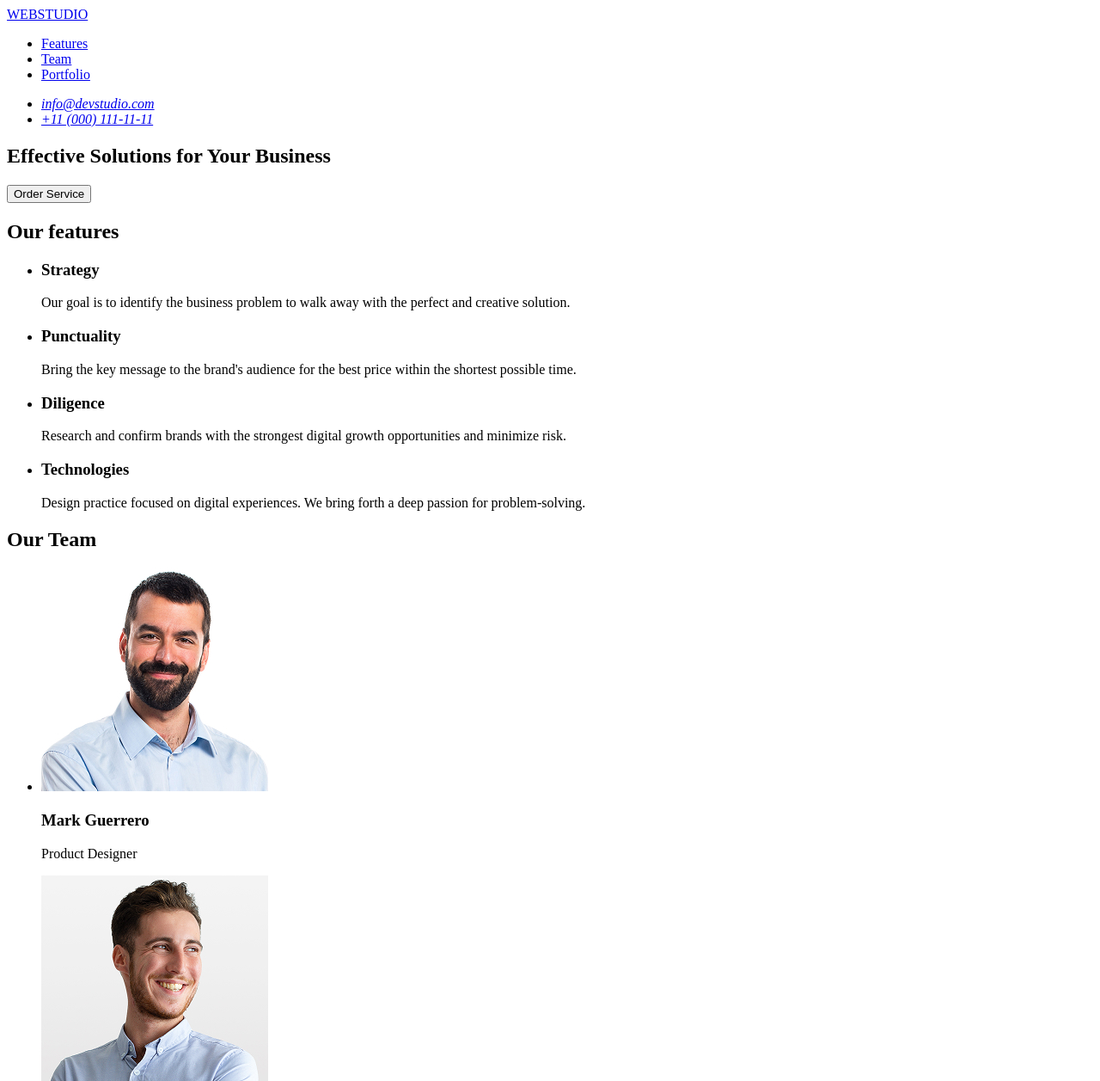
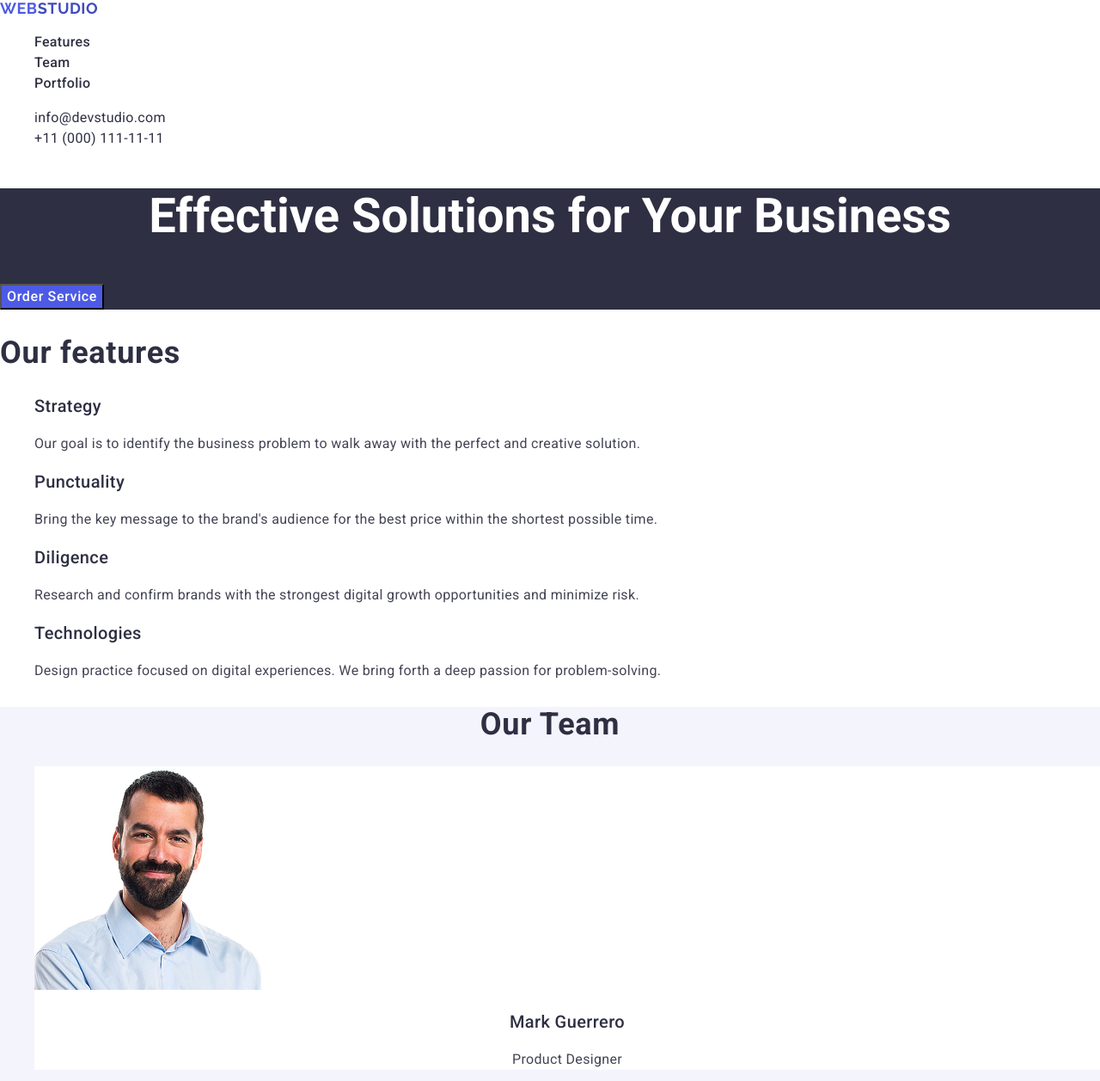
Before and after one commit to vrtkvsk/goit-markup-hw-02, a plain HTML site: page index.html in a window 1280 px wide. Shown: the top 1257 px of the page at 86% size. Drawn offline with nearby package versions, Linux system fonts and the light colour scheme.

Commit message:
CSS-Homework

```diff
--- a/index.html
+++ b/index.html
@@ -4,21 +4,30 @@
     <meta charset="UTF-8">
     <meta name="viewport" content="width=device-width, initial-scale=1.0">
     <title>Document</title>
+
+    <link rel="preconnect" href="https://fonts.googleapis.com">
+    <link rel="preconnect" href="https://fonts.gstatic.com" crossorigin>
+    <link href="https://fonts.googleapis.com/css2?family=Raleway:ital,wght@0,100..900;1,100..900&family=Roboto:ital,wght@0,100..900;1,100..900&display=swap" rel="stylesheet">
+
+    <link rel="stylesheet" href="https://cdnjs.cloudflare.com/ajax/libs/modern-normalize/3.0.1/modern-normalize.min.css"/>
+
+    <link rel="stylesheet" href="./styles/main.css"/>
+
 </head>
 <body>
 
 <!-- #region HEADER -->
 
     <header id="header">
-        <a href="./index.html">WEBSTUDIO</a>
-        <nav>
+        <a class="main-title-header" href="./index.html"><span class="web">WEB</span>STUDIO</a>
+        <nav class="navi-list">
             <ul>
                 <li><a href="#features">Features</a></li>
                 <li><a href="#team">Team</a></li>
                 <li><a href="#portfolio">Portfolio</a></li>
             </ul>
         </nav>
-        <address>
+        <address class="contact-list">
             <ul>
                 <li><a href="mailto:info@devstudio.com">info@devstudio.com</a></li>
                 <li><a href="tel:+110001111111">+11 (000) 111-11-11</a></li>
@@ -31,10 +40,11 @@
 <!-- #region MAIN -->
 
     <main>
+
         <!-- Section Hero -->
         <section id="hero">
             <h1>Effective Solutions for Your Business</h1>
-            <button type="button">Order Service</button>
+            <button class="order-button" type="button">Order Service</button>
         </section>
         <!-- Section Features -->
         <section id="features">
@@ -62,25 +72,69 @@
         <section id="team">
             <h2>Our Team</h2>
                     <ul>
+                        <div>
                             <li>
                                 <img src="./images/team-1.jpg" alt="Mark Guerrero Product Designer" width="264" height="260">
                                 <h3>Mark Guerrero</h3>
                                 <p>Product Designer</p>
                             </li>
+                        </div>
+                        <div>
                             <li>
                                 <img src="./images/team-2.jpg" alt="Tom Ford Frontend Developer" width="264" height="260">
                                 <h3>Tom Ford</h3>
                                 <p>Frontend Developer</p>
                             </li>
+                        </div>
+                        <div>
                             <li>
                                 <img src="./images/team-3.jpg" alt="Camila Garcia Marketing" width="264" height="260">
                                 <h3>Camila Garcia</h3>
                                 <p>Marketing</p>
                             </li>
+                        </div>
+                        <div>
                             <li>
                                 <img src="./images/team-4.jpg" alt="Daniel Wilson UI Designer" width="264" height="260">
                                 <h3>Daniel Wilson</h3>
                                 <p>UI Designer</p>
+                            </li>
+                        </div>
+                    </ul>
+        </section>
+        <!-- Section Portfolio -->
+        <section id="portfolio">
+            <h2>Our Portfolio</h2>
+                <ul>
+                    <li>
+                        <img src="./images/portfolio-1.jpg" alt="Mark Guerrero Product Designer" width="360" height="300">
+                        <h3>Banking App</h3>
+                        <p>App</p>
+                    </li>
+                    <li>
+                        <img src="./images/portfolio-2.jpg" alt="Tom Ford Frontend Developer" width="360" height="300">
+                        <h3>Cashless Payment</h3>
+                        <p>Marketing</p>
+                    </li>
+                    <li>
+                        <img src="./images/portfolio-3.jpg" alt="Camila Garcia Marketing" width="360" height="300">
+                        <h3>Meditation App</h3>
+                        <p>App</p>
+                    </li>
+                    <li>
+                        <img src="./images/portfolio-4.jpg" alt="Daniel Wilson UI Designer" width="360" height="300">
+                        <h3>Taxi Service</h3>
+                        <p>Marketing</p>
+                    </li>
+                     <li>
+                        <img src="./images/portfolio-5.jpg" alt="Daniel Wilson UI Designer" width="360" height="300">
+                        <h3>Screen Illustrations</h3>
+                        <p>Design</p>
+                    </li>
+                     <li>
+                        <img src="./images/portfolio-6.jpg" alt="Daniel Wilson UI Designer" width="360" height="300">
+                        <h3>Online Courses</h3>
+                        <p>Marketing</p>
                     </li>
                 </ul>
         </section>
@@ -92,7 +146,7 @@
 <!-- #region FOOTER-->
 
     <footer id="footer">
-        <a href="./index.html">WEBSTUDIO</a>
+        <a class="main-title-footer" href="./index.html"><span class="web">WEB</span>STUDIO</a>
         <p>Increase the flow of customers and sales for your business with digital marketing & growth solutions.</p>
     </footer>
 
--- /dev/null
+++ b/styles/common.css
@@ -0,0 +1,8 @@
+body {
+    background-color: #FFFFFF;
+    font-family: "Roboto", sans-serif;
+    color: #2e2f42;
+}
+ul {
+    list-style: none;
+}
--- /dev/null
+++ b/styles/features.css
@@ -0,0 +1,19 @@
+#features h2 {
+    font-weight: 700;
+    font-size: 36px;
+    line-height: 1.11111;
+    letter-spacing: 0.02em;
+}
+#features h3 {
+    font-weight: 500;
+    font-size: 20px;
+    line-height: 1.2;
+    letter-spacing: 0.02em;
+}
+#features p {
+    font-weight: 400;
+    font-size: 16px;
+    line-height: 1.5;
+    letter-spacing: 0.02em;
+    color: #434455;
+}
--- /dev/null
+++ b/styles/footer.css
@@ -0,0 +1,23 @@
+#footer {
+    background-color: #2e2f42;
+}
+.web {
+    color: #4D5AE5;
+}
+.main-title-footer {
+    font-family: "Raleway", sans-serif;
+    font-weight: 700;
+    font-size: 18px;
+    color: #f4f4fd;
+    line-height: 1,33333;
+    letter-spacing: 0.03em;
+    text-transform: uppercase;
+    text-decoration: none;
+}
+#footer p {
+    font-weight: 400;
+    font-size: 16px;
+    line-height: 1.5;
+    letter-spacing: 0.02em;
+    color: #f4f4fd;
+}
--- /dev/null
+++ b/styles/header.css
@@ -0,0 +1,45 @@
+.web {
+    color: #4D5AE5;
+}
+.main-title-header {
+    font-family: "Raleway", sans-serif;
+    font-weight: 700;
+    font-size: 18px;
+    color: inherit;
+    line-height: 1,33333;
+    letter-spacing: 0.03em;
+    text-transform: uppercase;
+    text-decoration: none;
+}
+.main-title-header:hover {
+    color: #404bbf;
+}
+.navi-list li a {
+    font-family: "Roboto", sans-serif;
+    font-weight: 500;
+    font-size: 16px;
+    color: #2E2F42;
+    line-height: 1.5;
+    letter-spacing: 0.02em;
+    text-decoration: none;
+    text-decoration: none;
+    color: inherit;
+}
+.navi-list li a:hover {
+    color: #404bbf;
+}
+
+.contact-list li a {
+    font-weight: 400;
+    font-style: normal;
+    font-size: 16px;
+    line-height: 1.5;
+    letter-spacing: 0.02em;
+    color: #434455;
+    text-decoration: none;
+    text-align: inherit;
+    color: inherit;
+}
+.contact-list li a:hover {
+    color: #404bbf;
+}
--- /dev/null
+++ b/styles/hero.css
@@ -0,0 +1,20 @@
+#hero {
+   background-color: #2e2f42;
+}
+#hero h1 {
+font-weight: 700;
+font-size: 56px;
+color: #fff;
+text-align: center;
+}
+.order-button {
+    background-color: #4d5ae5;
+    font-weight: 500;
+    font-size: 16;
+    line-height: 1.5;
+    letter-spacing: 0.04em;
+    color: #fff;
+}
+.order-button:hover {
+    background-color: #404bbf;
+}
--- /dev/null
+++ b/styles/main.css
@@ -0,0 +1,14 @@
+
+@import "./common.css";
+@import "./header.css";
+@import "./hero.css";
+@import "features.css";
+@import "team.css";
+@import "portfolio.css";
+@import "footer.css";
+
+
+
+/* font-family: "Roboto", sans-serif; */
+
+/* font-family: "Raleway", sans-serif; */
--- /dev/null
+++ b/styles/portfolio.css
@@ -0,0 +1,20 @@
+#portfolio h2 {
+    font-weight: 700;
+    font-size: 36px;
+    line-height: 1.11111;
+    letter-spacing: 0.02em;
+    text-align: center;
+}
+#portfolio h3 {
+    font-weight: 500;
+    font-size: 20px;
+    line-height: 1.2;
+    letter-spacing: 0.02em;
+}
+#portfolio p {
+    font-weight: 400;
+    font-size: 16px;
+    line-height: 1.5;
+    letter-spacing: 0.02em;
+    color: #434455;
+}
--- /dev/null
+++ b/styles/team.css
@@ -0,0 +1,28 @@
+#team {
+    background-color: #f4f4fd;
+}
+#team h2 {
+    font-weight: 700;
+    font-size: 36px;
+    line-height: 1.11111;
+    letter-spacing: 0.02em;
+    text-align: center;
+}
+#team div {
+    background-color: #fff;
+}
+#team h3 {
+    font-weight: 500;
+    font-size: 20px;
+    line-height: 1.2;
+    letter-spacing: 0.02em;
+    text-align: center;
+}
+#team p {
+    font-weight: 400;
+    font-size: 16px;
+    line-height: 1.5;
+    letter-spacing: 0.02em;
+    color: #434455;
+    text-align: center;
+}
```
Also changed, not shown: images/portfolio-1.jpg (added), images/portfolio-2.jpg (added), images/portfolio-3.jpg (added), images/portfolio-4.jpg (added), images/portfolio-5.jpg (added), images/portfolio-6.jpg (added). Lines whose indentation alone changed are shown as unchanged.
